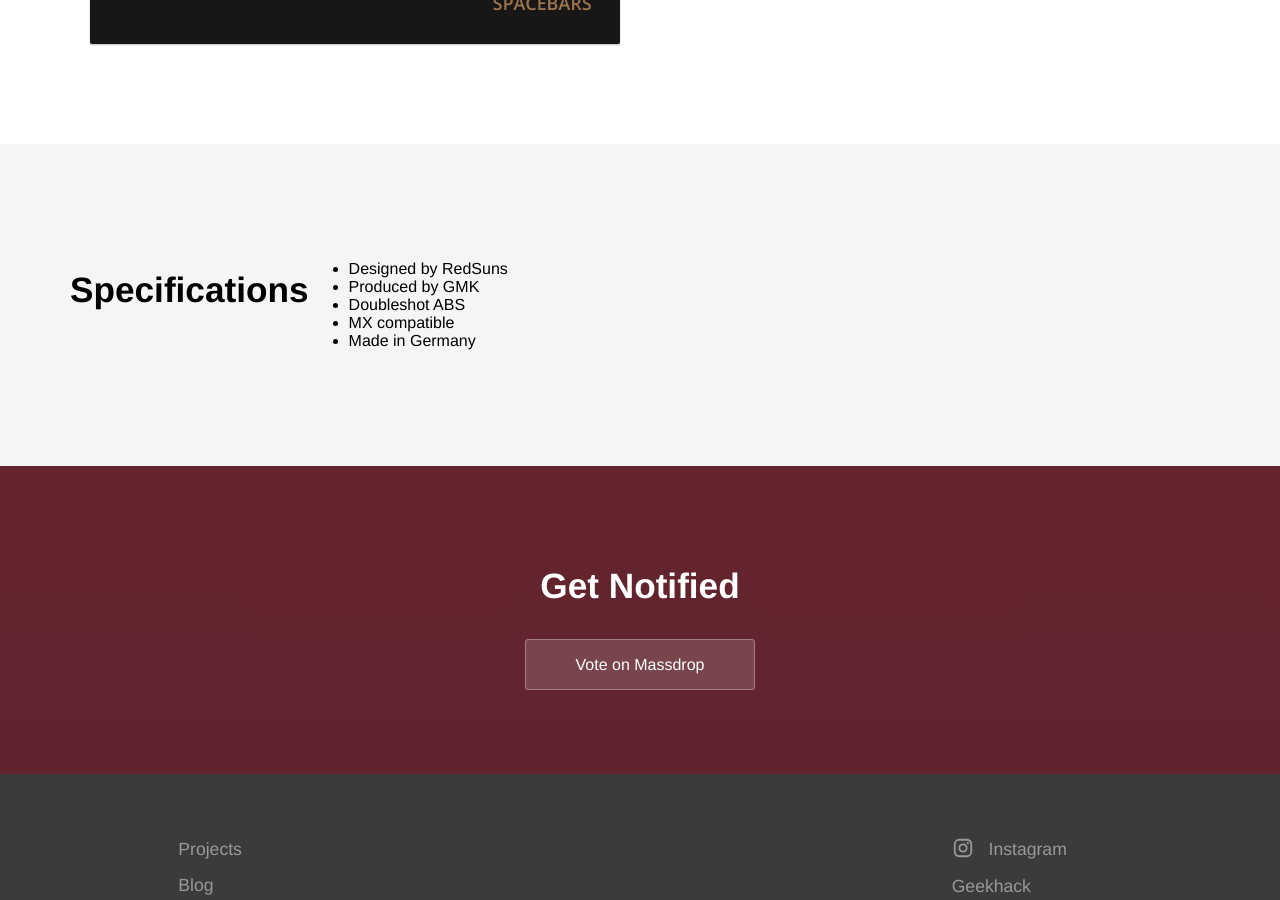
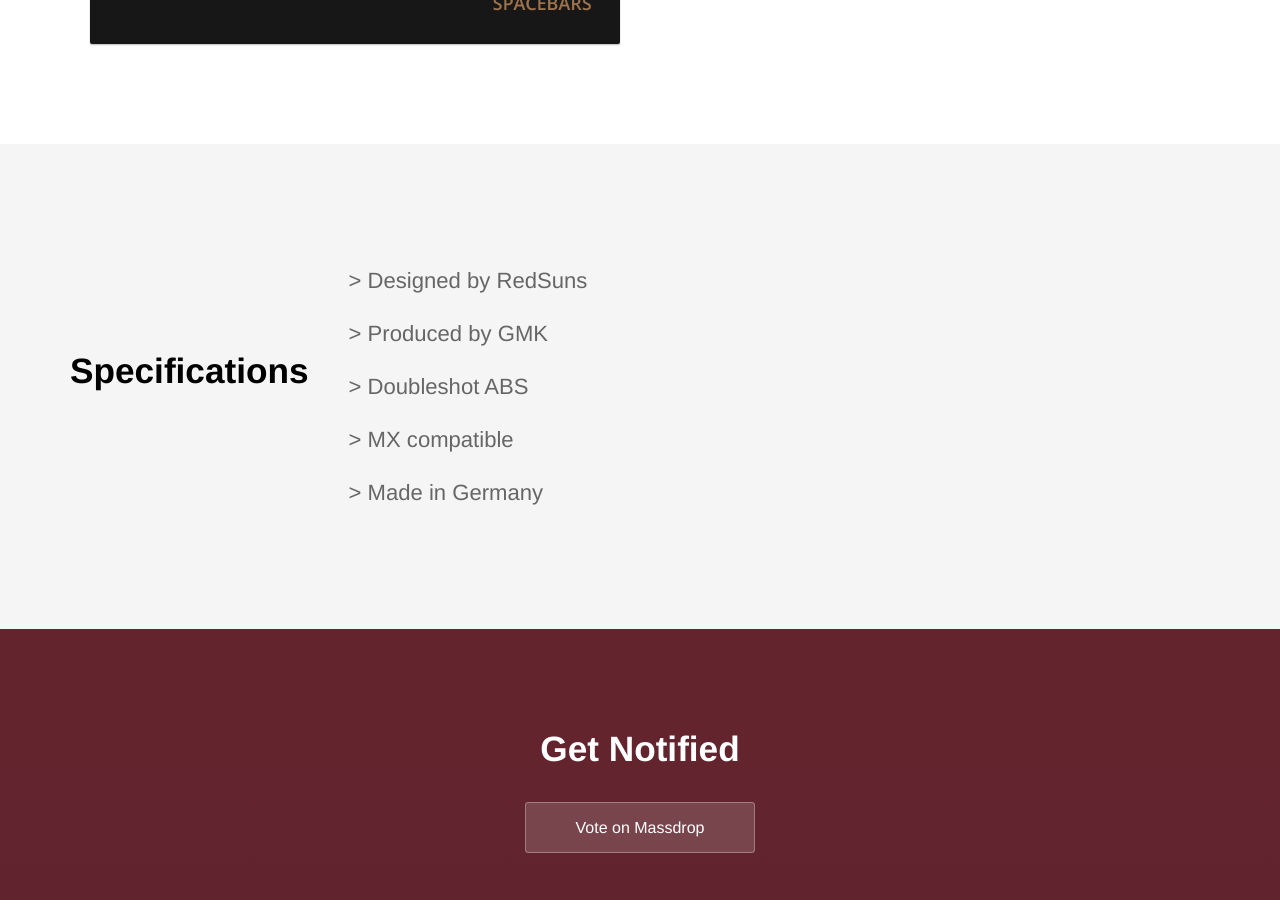
Before and after one commit to RedSunsRMK/redsunsrmk.github.io, a Jekyll site: the page built from index.html, in a window 1280 px wide and 900 px high, scrolled down 4039 px. Built offline with Jekyll 4.4.1, drawn with Linux system fonts in a browser that asks for light colours.

```diff
--- a/index.html
+++ b/index.html
@@ -119,12 +119,12 @@ description: A Samurai-themed Custom Keycap Set.
 			<h2 class="editable"><strong>Specifications</strong></h2>
 		        <div class="editable">
 			<ul>
-			    <li>Designed by RedSuns</li>
-			    <li>Produced by GMK</li>
-			    <li>Doubleshot ABS</li>
-			    <li>MX compatible</li>
-			    <li>Made in Germany</li>
-		          </ul>
+			    <p>> Designed by RedSuns</p>
+			    <p>> Produced by GMK</p>
+			    <p>> Doubleshot ABS</p>
+			    <p>> MX compatible</p>
+			    <p>> Made in Germany</p>
+		         </ul>
 			</div>
 		</div>
 	</section>
```
